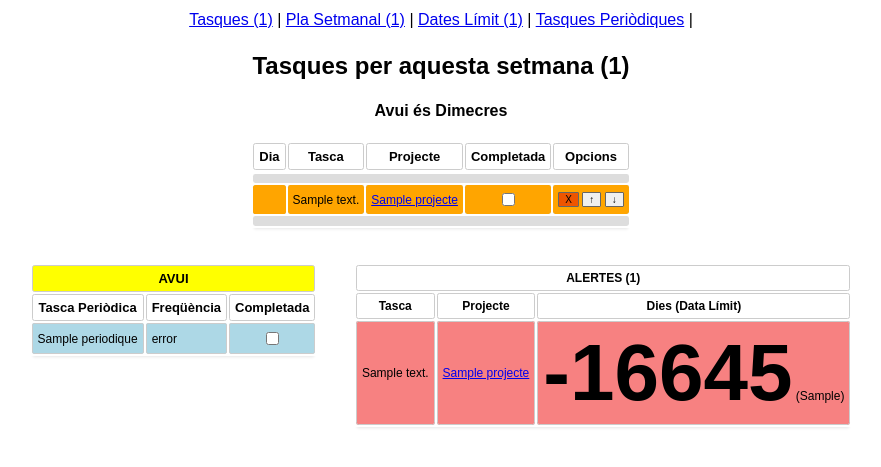
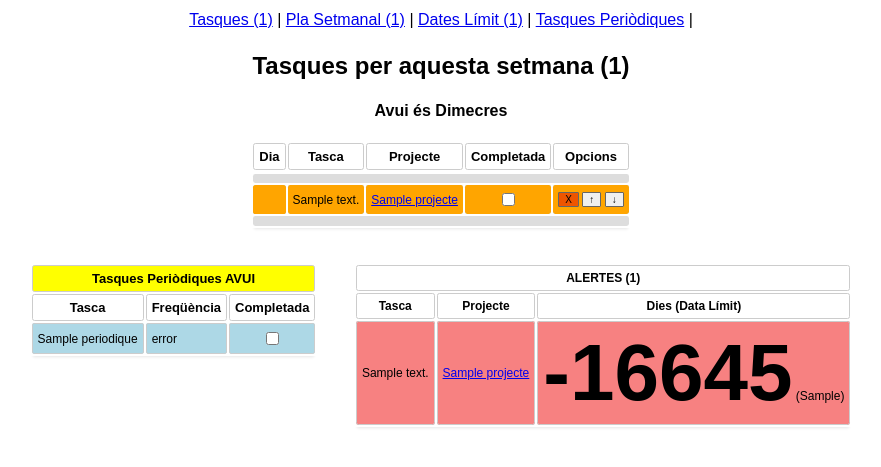
Before and after one commit to holalluis/tasques, a PHP site: page /pla.php in a window 1280 px wide. Shown: the top 467 px of the page, without its empty margins (199-1080 px from the left). Run offline with PHP 8.4, Linux system fonts and the light colour scheme; tables that the repository leaves empty or names only in its code hold one stand-in row (values such as "Sample post"); data that the repository does not hold is empty.

Commit message:
canvi en la taula de tasques periodiques del pla setmanal

```diff
--- a/alertes.php
+++ b/alertes.php
@@ -1,4 +1,4 @@
-<!--mòdul alertes dins de pla setmanal-->
+<!--mòdul alertes dins el PLA SETMANAL-->
 
 <style>
 	#alertes td, #alertes th {
--- a/pla.php
+++ b/pla.php
@@ -252,8 +252,8 @@
 	<!--periodiques-->
 	<?php include 'funcions.php' ?>
 	<table id=periodiques cellpadding=5 style="box-shadow:0 4px 3px -3px rgba(0,0,0,0.1)">
-		<tr><th colspan=3 style=background:yellow>AVUI
-		<tr><th>Tasca Periòdica<th>Freqüència<th>Completada
+		<tr><th colspan=3 style=background:yellow>Tasques Periòdiques AVUI
+		<tr><th>Tasca<th>Freqüència<th>Completada
 		<?php
 			$dia=date('w'); //0:diumenge, 1:dilluns, 2:dimarts
 			$res=mysql_query("SELECT * FROM periodiques WHERE freq=$dia OR freq=0 ORDER BY freq ASC");
```
